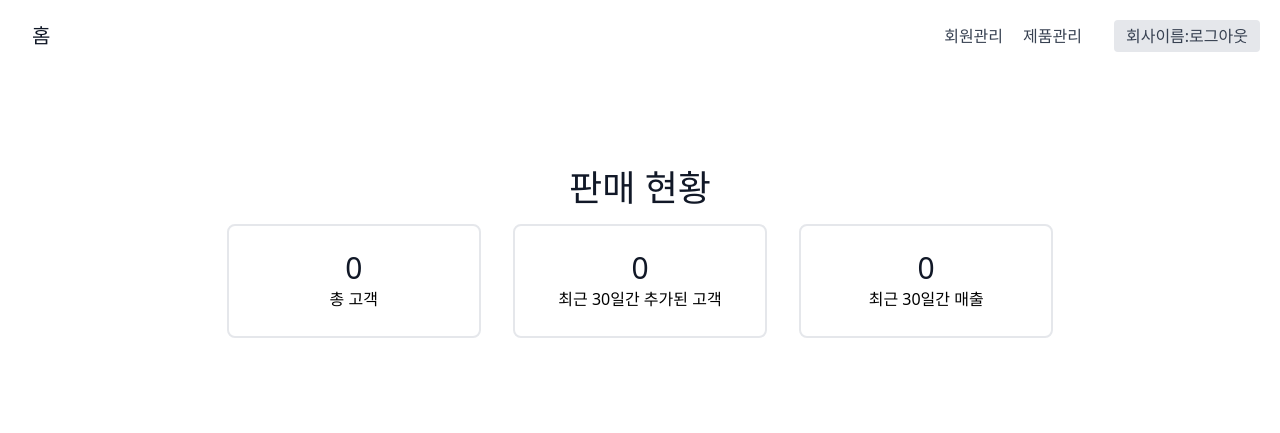
After one commit to sudalking94/Enterprise-sales-management-system, a Django app: page /dashboard/ in a window 1280 px wide. The commit adds this page. Shown: the top 433 px of the page. Run offline with Django 3.2, Linux system fonts and the light colour scheme; some libraries are stand-ins or nearby versions.

Commit message:
add template

```diff
--- a/config/settings.py
+++ b/config/settings.py
@@ -39,6 +39,8 @@ DJANGO_APPS = [
 ]
 THIRD_PARTY_APPS = [
     'django_seed',
+    'crispy_forms',
+    'crispy_tailwind',
     'tailwind',
     'theme'
 ]
@@ -143,3 +145,7 @@ INTERNAL_IPS = [
 ]
 
 TAILWIND_APP_NAME = 'theme'
+
+CRISPY_ALLOWED_TEMPLATE_PACKS = "tailwind"
+
+CRISPY_TEMPLATE_PACK = "tailwind"
--- a/config/urls.py
+++ b/config/urls.py
@@ -1,23 +1,13 @@
-"""config URL Configuration
-
-The `urlpatterns` list routes URLs to views. For more information please see:
-    https://docs.djangoproject.com/en/3.2/topics/http/urls/
-Examples:
-Function views
-    1. Add an import:  from my_app import views
-    2. Add a URL to urlpatterns:  path('', views.home, name='home')
-Class-based views
-    1. Add an import:  from other_app.views import Home
-    2. Add a URL to urlpatterns:  path('', Home.as_view(), name='home')
-Including another URLconf
-    1. Import the include() function: from django.urls import include, path
-    2. Add a URL to urlpatterns:  path('blog/', include('blog.urls'))
-"""
 from django.contrib import admin
 from django.urls import path
-from customer.views import LandingPageView
+from django.contrib.auth.views import LoginView, LogoutView
+from customer.views import LandingPageView, DashboardView
+
 
 urlpatterns = [
     path('admin/', admin.site.urls),
     path('', LandingPageView.as_view(), name='landing-page'),
+    path('login/', LoginView.as_view(), name='login'),
+    path('dashboard/', DashboardView.as_view(), name='dashboard'),
+    path('logout/', LogoutView.as_view(), name='logout'),
 ]
--- a/customer/views.py
+++ b/customer/views.py
@@ -10,3 +10,7 @@ class LandingPageView(TemplateView):
         if request.user.is_authenticated:
             return redirect("dashboard")
         return super().dispatch(request, *args, **kwargs)
+
+
+class DashboardView(TemplateView):
+    template_name = "dashboard.html"
--- a/templates/base.html
+++ b/templates/base.html
@@ -9,12 +9,27 @@
     <title>{% block title %}{% endblock title %}</title>
     {% tailwind_css %}
   </head>
-  <body class="bg-gray-50 font-serif leading-normal tracking-normal">
-		<div class="container mx-auto">
-			<section class="flex items-center justify-center h-screen">
-				<h1 class="text-5xl">Django + Tailwind = ❤️</h1>
-			</section>
-		</div>
+  <body class="max-w-7xl mx-auto">
+    {% block navbar %}
+      <header class="text-gray-700 body-font">
+          <div class="container mx-auto flex flex-wrap p-5 flex-col md:flex-row items-center">
+            <a href="{% url 'dashboard' %}" class="flex title-font font-medium items-center text-gray-900 mb-4 md:mb-0">
+              <span class="ml-3 text-xl">홈</span>
+            </a>
+            <nav class="md:ml-auto flex flex-wrap items-center text-base justify-center">
+              {% if not request.user.is_authenticated %} <!-- 완료시 not 풀어야함 -->
+                <a href="#" class="mr-5 hover:text-gray-900">회원관리</a>
+                <a href="#" class="mr-5 hover:text-gray-900">제품관리</a>
+              {% endif %}
+            </nav>
+            {% if not request.user.is_authenticated %}   <!-- 완료시 not 풀어야함 -->
+              <a href="{% url 'logout' %}" class="ml-3 inline-flex items-center bg-gray-200 border-0 py-1 px-3 focus:outline-none hover:bg-gray-300 rounded text-base mt-4 md:mt-0">
+                  {% comment %} {{ request.user.username }}{% endcomment %}회사이름:로그아웃
+              </a>
+            {% endif %}
+          </div>
+      </header>
+    {% endblock navbar %}
     {% block content %}{% endblock content %}
 	</body>
 
--- /dev/null
+++ b/templates/dashboard.html
@@ -0,0 +1,37 @@
+{% extends 'base.html' %}
+{% load static %}
+
+{% block title %}DASHBOARD{% endblock title %}
+{% block content %}
+
+    <section class="container mx-auto flex px-5 py-24 items-center justify-center flex-col">
+      <div class="text-center lg:w-2/3">
+        <h1 class="sm:text-4xl text-3xl mb-4 font-medium text-gray-900">
+            판매 현황
+        </h1>
+
+        <div class="flex flex-wrap -m-4 text-center">
+            <div class="p-4 md:w-1/3 sm:w-1/2 w-full">
+                <div class="border-2 border-gray-200 px-4 py-6 rounded-lg">
+                <h2 class="font-medium text-3xl text-gray-900">0</h2>
+                <p class="leading-relaxed">총 고객</p>
+                </div>
+            </div>
+            <div class="p-4 md:w-1/3 sm:w-1/2 w-full">
+                <div class="border-2 border-gray-200 px-4 py-6 rounded-lg">
+                <h2 class="font-medium text-3xl text-gray-900">0</h2>
+                <p class="leading-relaxed">최근 30일간 추가된 고객</p>
+                </div>
+            </div>
+            <div class="p-4 md:w-1/3 sm:w-1/2 w-full">
+                <div class="border-2 border-gray-200 px-4 py-6 rounded-lg">
+                <h2 class="font-medium text-3xl text-gray-900">0</h2>
+                <p class="leading-relaxed">최근 30일간 매출</p>
+                </div>
+            </div>
+        </div>
+
+      </div>
+    </section>
+
+{% endblock content %}
--- /dev/null
+++ b/templates/registration/login.html
@@ -0,0 +1,6 @@
+{% extends 'base.html' %}
+{% block title %}LOGIN{% endblock title %}
+{% block navbar %}{% endblock navbar %}
+{% block content %}
+<h1>Login</h1>
+{% endblock content %}
```
Also changed, not shown: templates/landing.html (+14 -1 lines), 2 other files.
